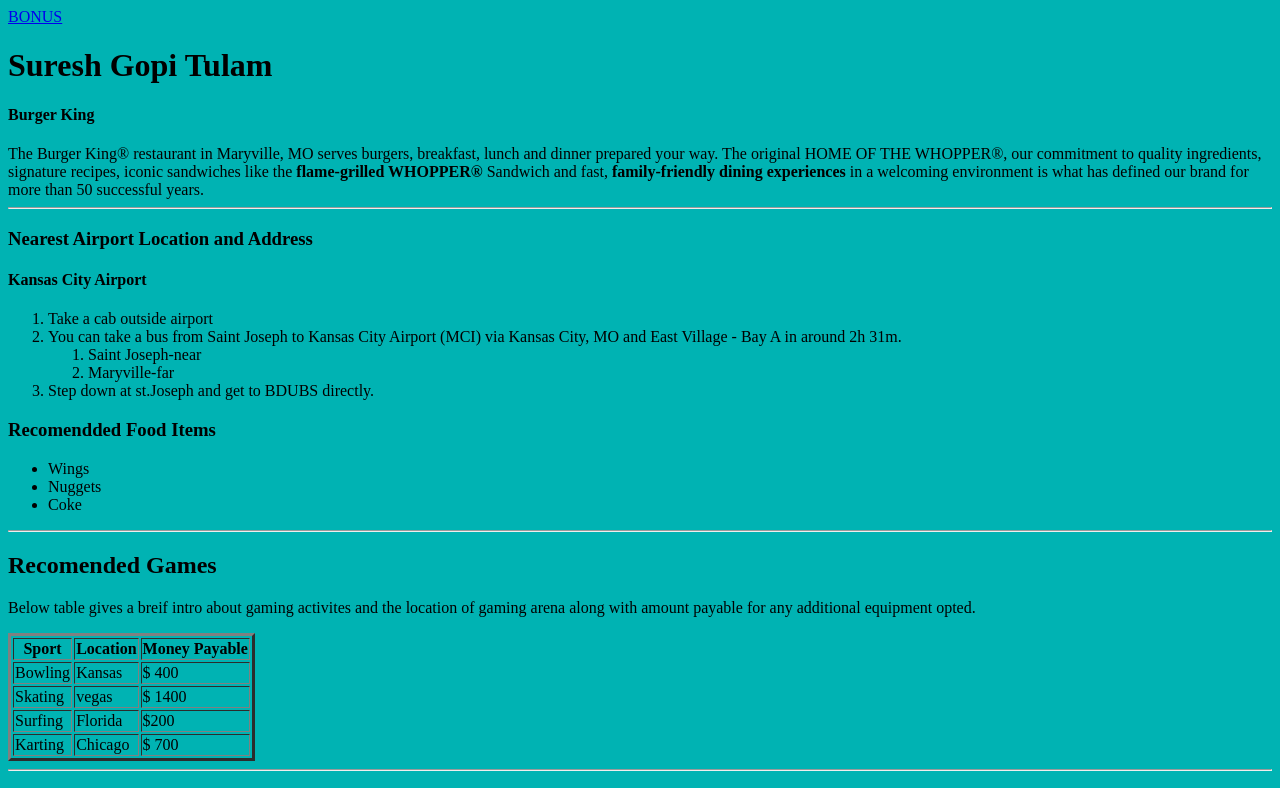
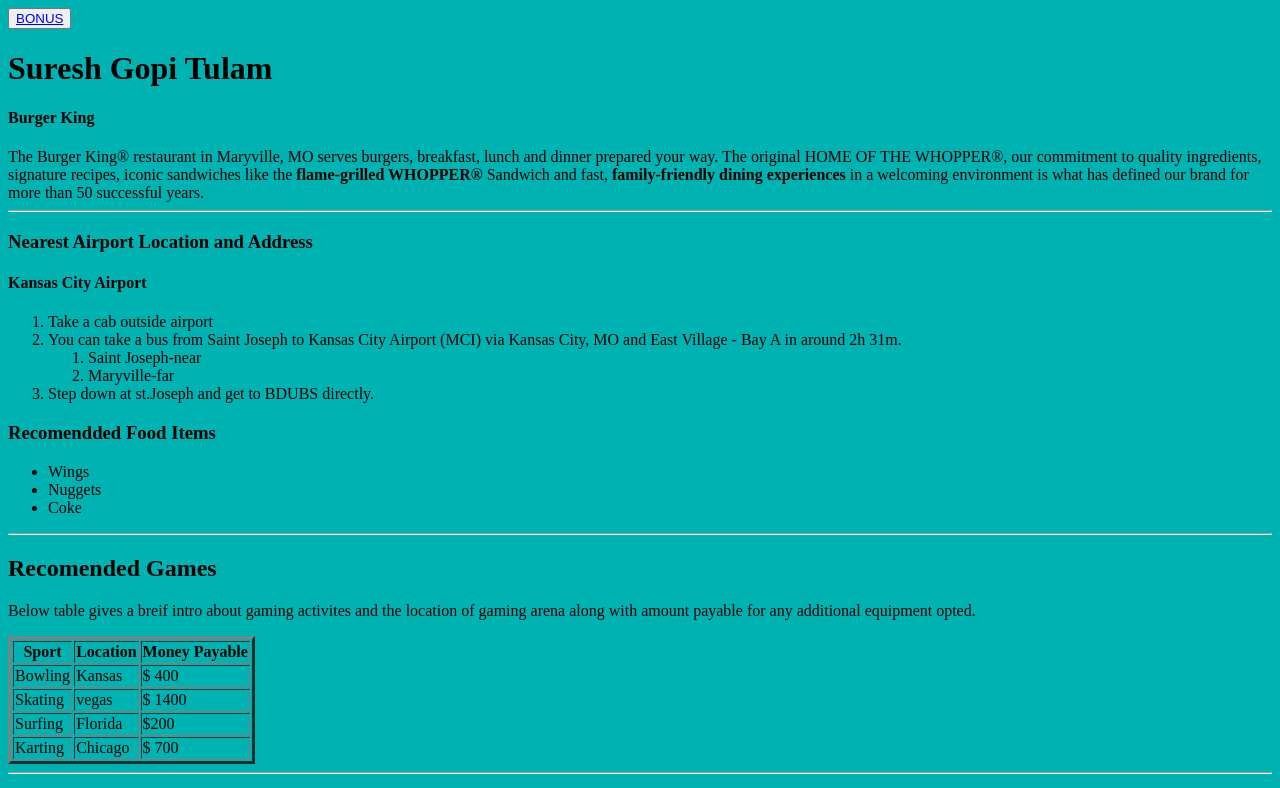
Before and after one commit to 44-563-Web-Apps-S22/webapps-s22-assignment-3-Sgtulam, a plain HTML site: page index.html in a window 1280 px wide. Shown: the top 788 px of the page. Drawn offline with Linux system fonts and the light colour scheme.

Commit message:
final commit

```diff
--- a/index.html
+++ b/index.html
@@ -7,8 +7,7 @@
     <title>Welcome</title>
 </head>
 <body bgcolor="#00b3b3">
-
-    <a href="bonus.html">BONUS</a>
+    <button><a href="bonus.html">BONUS</a>  </button>
     <h1>Suresh Gopi Tulam</h1>
 
     <h4>Burger King</h4>
```
